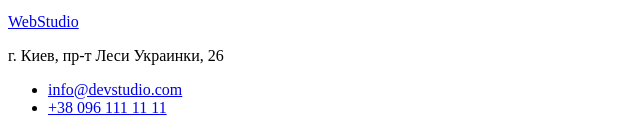
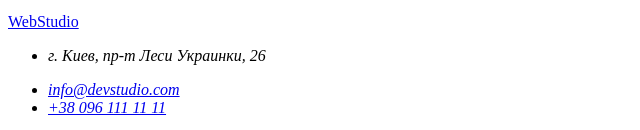
Before and after one commit to Serj-New/goit-markup-hw-01.1, a plain HTML site: page index.html in a window 1280 px wide. Shown: the part 3035-3165 px from the top of the page, 0-640 px from the left. Drawn offline with Linux system fonts and the light colour scheme.

Commit message:
Добавляет разметку футеру

```diff
--- a/index.html
+++ b/index.html
@@ -91,11 +91,13 @@
 
         <footer>
             <a href="#">WebStudio</a>
-            <p>г. Киев, пр-т Леси Украинки, 26</p>
-            <ul>
-                <li><a href="mailto:info@devstudio.com">info@devstudio.com</a></li>
-                <li><a href="tel:380961111111">+38 096 111 11 11</a></li>
-            </ul>
+            <address>
+                <ul>
+                    <li><p>г. Киев, пр-т Леси Украинки, 26</p></li>
+                    <li><a href="mailto:info@devstudio.com">info@devstudio.com</a></li>
+                    <li><a href="tel:380961111111">+38 096 111 11 11</a></li>
+                </ul>
+            </address>
         </footer>
     </main>
 </body>
```
